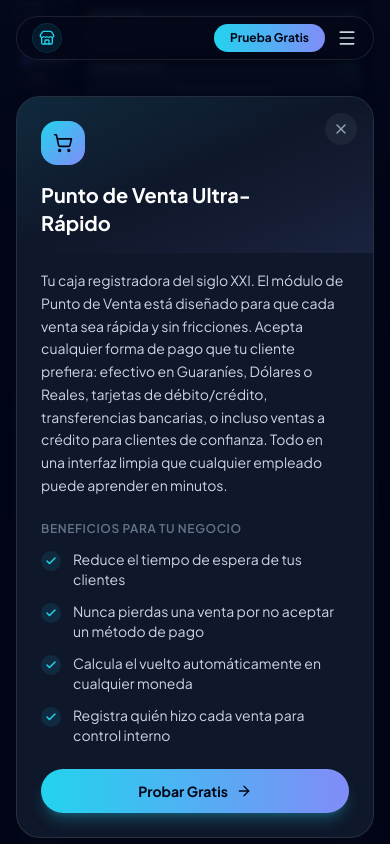
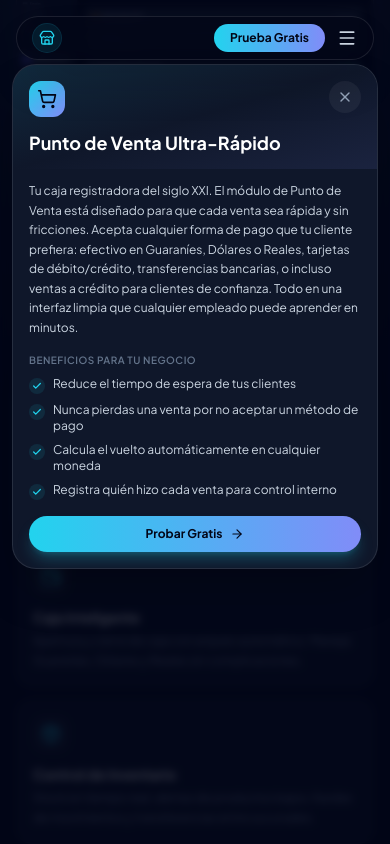
Before and after one commit to crubb4158-creator/stockcontrol-landing, a React (Vite) app: page / in a window 390 px wide. Both pictures are taken after a click on the element 195 px from the left and 1048 px from the top of the page. Shown: the part 591-1435 px from the top of the page. Built offline with nearby package versions, Linux system fonts and the light colour scheme.

Commit message:
fix: Make FeatureModal more compact on mobile

```diff
--- a/components/FeatureModal.tsx
+++ b/components/FeatureModal.tsx
@@ -32,7 +32,7 @@ const FeatureModal: React.FC<FeatureModalProps> = ({ isOpen, onClose, feature })
 
     return (
         <div
-            className="fixed inset-0 z-50 flex items-start justify-center p-4 pt-24"
+            className="fixed inset-0 z-50 flex items-start justify-center p-3 sm:p-4 pt-16 sm:pt-24"
             onClick={onClose}
         >
             {/* Backdrop */}
@@ -48,7 +48,7 @@ const FeatureModal: React.FC<FeatureModalProps> = ({ isOpen, onClose, feature })
                 style={{ animation: 'scaleIn 0.3s ease-out' }}
             >
                 {/* Header with gradient */}
-                <div className="relative p-6 pb-4 bg-gradient-to-br from-primary/10 via-slate-900 to-accent/10">
+                <div className="relative p-4 sm:p-6 pb-3 sm:pb-4 bg-gradient-to-br from-primary/10 via-slate-900 to-accent/10">
                     {/* Close button */}
                     <button
                         onClick={onClose}
@@ -58,32 +58,32 @@ const FeatureModal: React.FC<FeatureModalProps> = ({ isOpen, onClose, feature })
                     </button>
 
                     {/* Icon */}
-                    <div className="inline-flex items-center justify-center rounded-2xl p-3 mb-4 bg-gradient-to-br from-primary to-accent text-slate-950">
+                    <div className="inline-flex items-center justify-center rounded-xl sm:rounded-2xl p-2 sm:p-3 mb-3 sm:mb-4 bg-gradient-to-br from-primary to-accent text-slate-950">
                         {feature.icon}
                     </div>
 
                     {/* Title */}
-                    <h3 className="text-xl font-bold text-white pr-8">{feature.title}</h3>
+                    <h3 className="text-lg sm:text-xl font-bold text-white pr-8">{feature.title}</h3>
                 </div>
 
                 {/* Content */}
-                <div className="p-6 pt-4">
+                <div className="p-4 sm:p-6 pt-3 sm:pt-4">
                     {/* Long description */}
-                    <p className="text-sm text-slate-300 leading-relaxed mb-6">
+                    <p className="text-xs sm:text-sm text-slate-300 leading-relaxed mb-4 sm:mb-6">
                         {feature.longDescription}
                     </p>
 
                     {/* Benefits */}
-                    <div className="space-y-3 mb-6">
-                        <p className="text-xs font-semibold uppercase tracking-wider text-slate-500">
+                    <div className="space-y-2 sm:space-y-3 mb-4 sm:mb-6">
+                        <p className="text-[10px] sm:text-xs font-semibold uppercase tracking-wider text-slate-500">
                             Beneficios para tu negocio
                         </p>
                         {feature.benefits.map((benefit, idx) => (
-                            <div key={idx} className="flex items-start gap-3">
-                                <div className="mt-0.5 flex size-5 shrink-0 items-center justify-center rounded-full bg-primary/10 text-primary">
-                                    <Check className="h-3 w-3 stroke-[3]" />
+                            <div key={idx} className="flex items-start gap-2 sm:gap-3">
+                                <div className="mt-0.5 flex size-4 sm:size-5 shrink-0 items-center justify-center rounded-full bg-primary/10 text-primary">
+                                    <Check className="h-2.5 sm:h-3 w-2.5 sm:w-3 stroke-[3]" />
                                 </div>
-                                <span className="text-sm text-slate-300">{benefit}</span>
+                                <span className="text-xs sm:text-sm text-slate-300">{benefit}</span>
                             </div>
                         ))}
                     </div>
@@ -92,10 +92,10 @@ const FeatureModal: React.FC<FeatureModalProps> = ({ isOpen, onClose, feature })
                     <a
                         href="#precios"
                         onClick={onClose}
-                        className="flex items-center justify-center gap-2 w-full rounded-full bg-gradient-to-r from-primary to-accent py-3 px-6 text-sm font-bold text-slate-950 shadow-lg shadow-primary/25 transition-all hover:shadow-primary/40 hover:scale-[1.02]"
+                        className="flex items-center justify-center gap-2 w-full rounded-full bg-gradient-to-r from-primary to-accent py-2.5 sm:py-3 px-4 sm:px-6 text-xs sm:text-sm font-bold text-slate-950 shadow-lg shadow-primary/25 transition-all hover:shadow-primary/40 hover:scale-[1.02]"
                     >
                         Probar Gratis
-                        <ArrowRight className="h-4 w-4" />
+                        <ArrowRight className="h-3.5 sm:h-4 w-3.5 sm:w-4" />
                     </a>
                 </div>
             </div>
```
